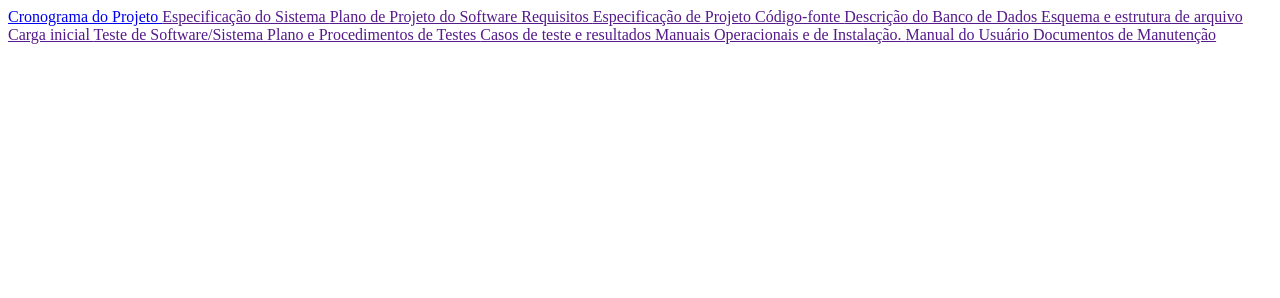
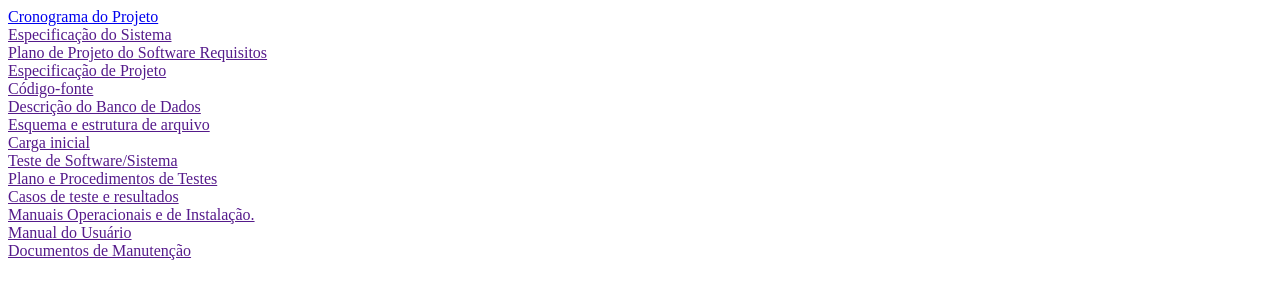
Before and after one commit to impacta-es13-gcm-grupo04/impacta-es13-gcm-grupo04.github.io, a plain HTML site: page index.html in a window 1280 px wide. Drawn offline with Linux system fonts and the light colour scheme.

Commit message:
Atualização dos links

```diff
--- a/index.html
+++ b/index.html
@@ -1,17 +1,17 @@
 <html>
   <head> <title> Projeto Sistema de Gerenciamento de Comandas </title> </head>
-  <a href="Cronograma-do-Projeto"> Cronograma do Projeto </a>
-  <a href=""> Especificação do Sistema </a>
-  <a href=""> Plano de Projeto do Software Requisitos </a>
-  <a href=""> Especificação de Projeto </a>
-  <a href=""> Código-fonte </a>
-  <a href=""> Descrição do Banco de Dados </a>
-  <a href=""> Esquema e estrutura de arquivo </a>
-  <a href=""> Carga inicial </a>
-  <a href=""> Teste de Software/Sistema </a>
-  <a href=""> Plano e Procedimentos de Testes </a>
-  <a href=""> Casos de teste e resultados </a>
-  <a href=""> Manuais Operacionais e de Instalação. </a>
-  <a href=""> Manual do Usuário </a>
-  <a href=""> Documentos de Manutenção </a>
+  <a href="Cronograma-do-Projeto"> Cronograma do Projeto </a><br>
+  <a href=""> Especificação do Sistema </a><br>
+  <a href=""> Plano de Projeto do Software Requisitos </a><br>
+  <a href=""> Especificação de Projeto </a><br>
+  <a href=""> Código-fonte </a><br>
+  <a href=""> Descrição do Banco de Dados </a><br>
+  <a href=""> Esquema e estrutura de arquivo </a><br>
+  <a href=""> Carga inicial </a><br>
+  <a href=""> Teste de Software/Sistema </a><br>
+  <a href=""> Plano e Procedimentos de Testes </a><br>
+  <a href=""> Casos de teste e resultados </a><br>
+  <a href=""> Manuais Operacionais e de Instalação. </a><br>
+  <a href=""> Manual do Usuário </a><br>
+  <a href=""> Documentos de Manutenção </a><br>
 </html>
```
